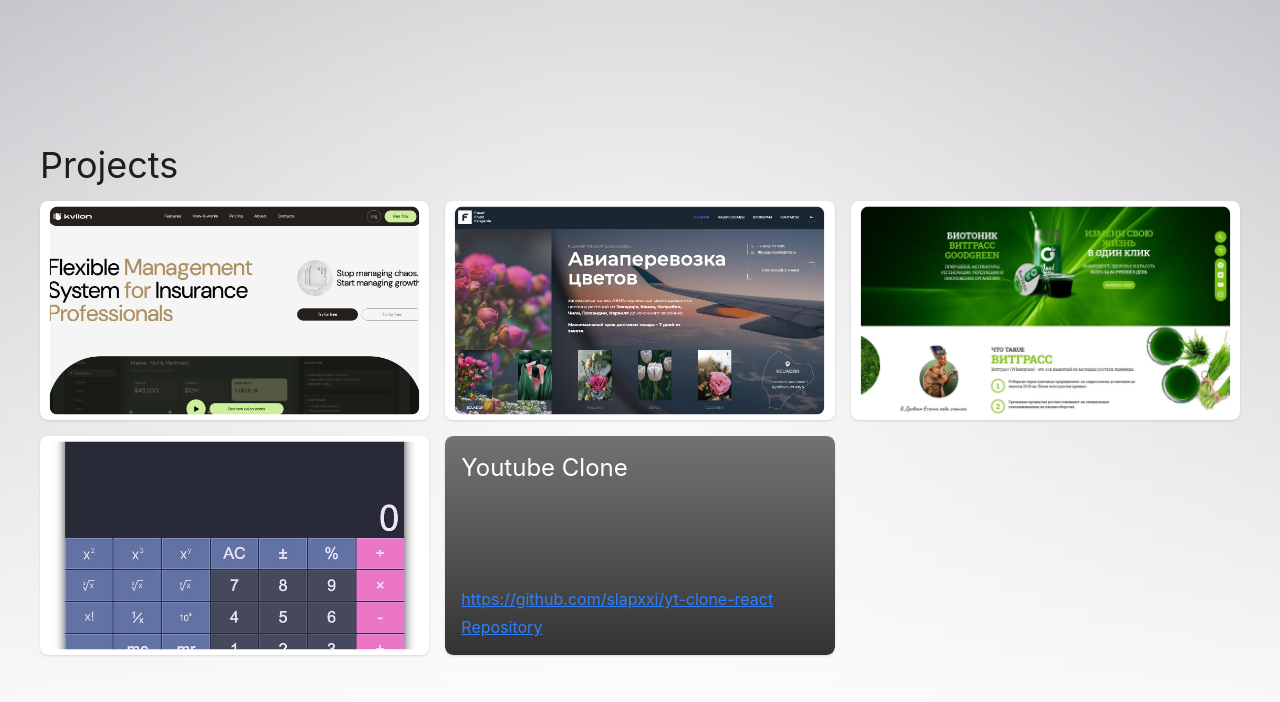
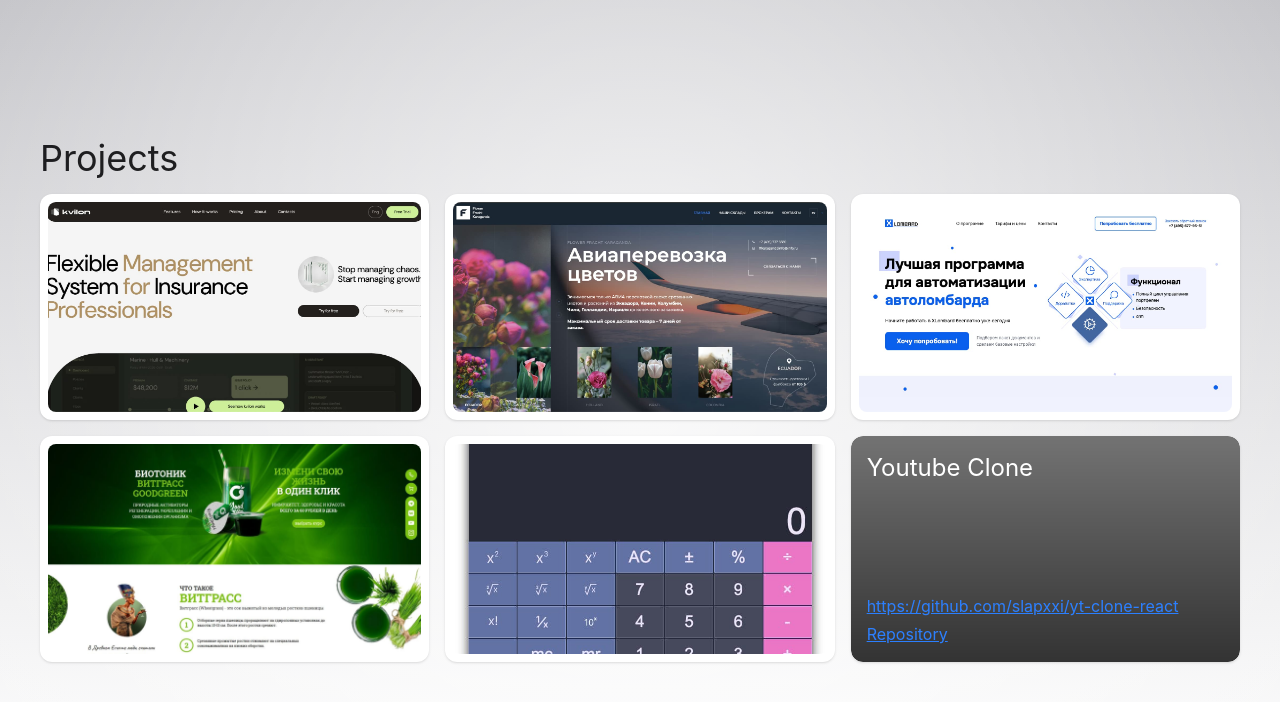
Before and after one commit to slapxxi/slapxxi.github.io, a React (Vite) app: page / in a window 1280 px wide. Shown: the top 702 px of the page. Built offline with nearby package versions, Linux system fonts and the light colour scheme.

Commit message:
add xlombard

```diff
--- a/src/App.tsx
+++ b/src/App.tsx
@@ -15,14 +15,15 @@ function App() {
           {config.projects.map((project) => (
             <li
               key={project.name}
-              className="template-main group grid overflow-hidden rounded-lg bg-white shadow"
+              className="template-main group grid overflow-hidden rounded-xl bg-white shadow"
             >
               {project.image && (
-                <div className="area-main" data-slot="image">
+                <div className="area-main p-2" data-slot="image">
                   <img
                     src={project.image}
                     alt={project.name}
-                    className="aspect-video h-full rounded-lg w-full scale-95 object-cover transition-all group-hover:scale-110"
+                    className="aspect-video h-full w-full
+                    rounded-lg object-cover transition-all group-hover:scale-110"
                   />
                 </div>
               )}
--- a/src/config.tsx
+++ b/src/config.tsx
@@ -1,6 +1,7 @@
 import kvilonImage from '~/assets/kvilon-screen.jpg'
 import calcImage from '~/assets/calc-screen.jpg'
 import goodgreenImage from '~/assets/goodgreen-screen.jpg'
+import xlombardImage from '~/assets/xlombard-screen.jpg'
 import ffgImage from '~/assets/ffg-screen.jpg'
 
 type Config = {
@@ -35,6 +36,12 @@ const config: Config = {
       image: ffgImage,
     },
     {
+      name: 'XLombard',
+      url: 'https://xlombard.vercel.app/',
+      repo: 'https://github.com/slapxxi/xlombard',
+      image: xlombardImage,
+    },
+    {
       name: 'Goodgreen',
       url: 'https://goodgreen.vercel.app/',
       repo: 'https://github.com/slapxxi/goodgreen',
```
Also changed, not shown: src/assets/xlombard-screen.jpg (added).
